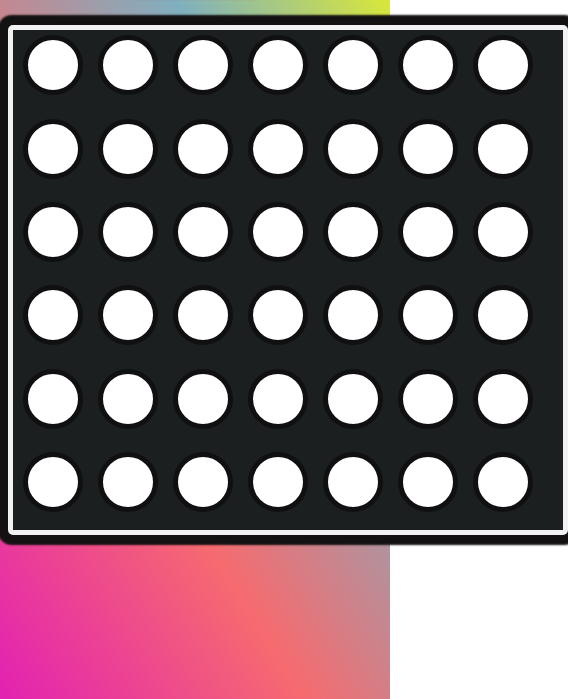
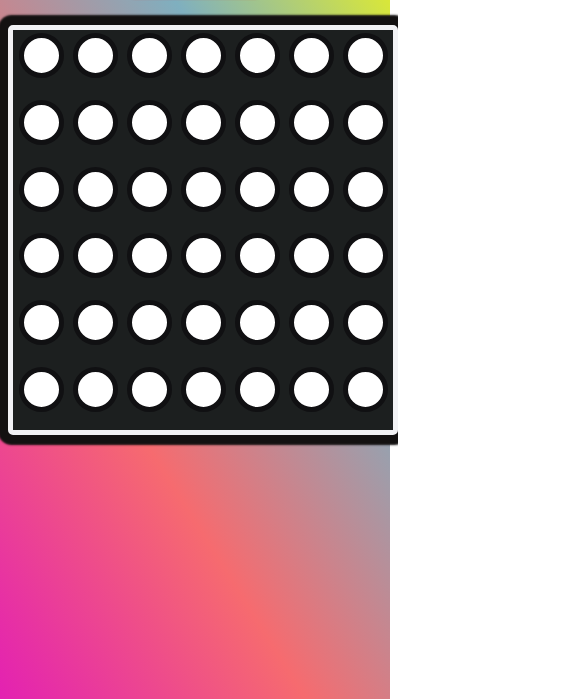
Before and after one commit to MantuRana/connect_4_game, a plain HTML site: page index.html in a window 390 px wide. Shown: the part 145-844 px from the top of the page, 568 px wide, since content can reach past the window. Drawn offline with Linux system fonts and the light colour scheme.

Commit message:
Update connect4.css

```diff
--- a/connect4.css
+++ b/connect4.css
@@ -57,6 +57,39 @@ h1{
     background-color: red;
 }
 
+
+
+@media(max-width:800px) {
+
+
+    #board {
+        height:400px;
+        width: 380px;
+        background-color: rgb(28, 31, 31);
+        border: 5px solid rgb(242, 242, 245);
+        box-shadow: 0px 0px 2px 10px rgb(19, 17, 17);
+        border-radius: 5px;
+        margin: auto;
+        /* margin: 0 auto; */
+        display: flex;
+        flex-wrap: wrap;
+    }
+
+
+    .tile {
+        height:35px;
+        width: 35px;
+        margin: 3px;
+        margin-left:6px;
+
+        /* Circle */
+        background-color: white;
+        border-radius: 50%;
+        border: 5px solid rgb(16, 16, 18);
+    }
+
+}
+
 .yellow-piece {
     background-color: yellow;
 }
```
